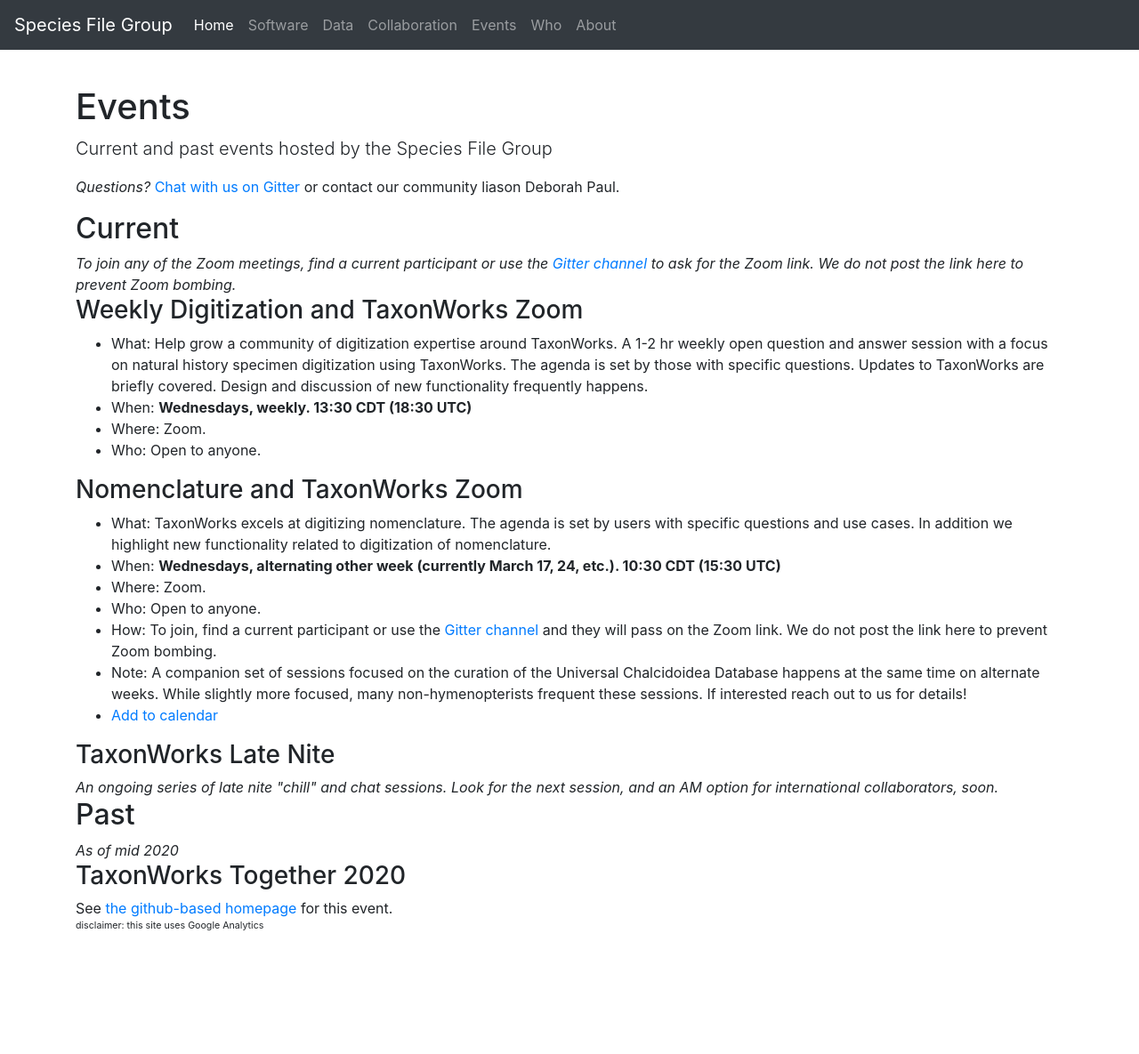
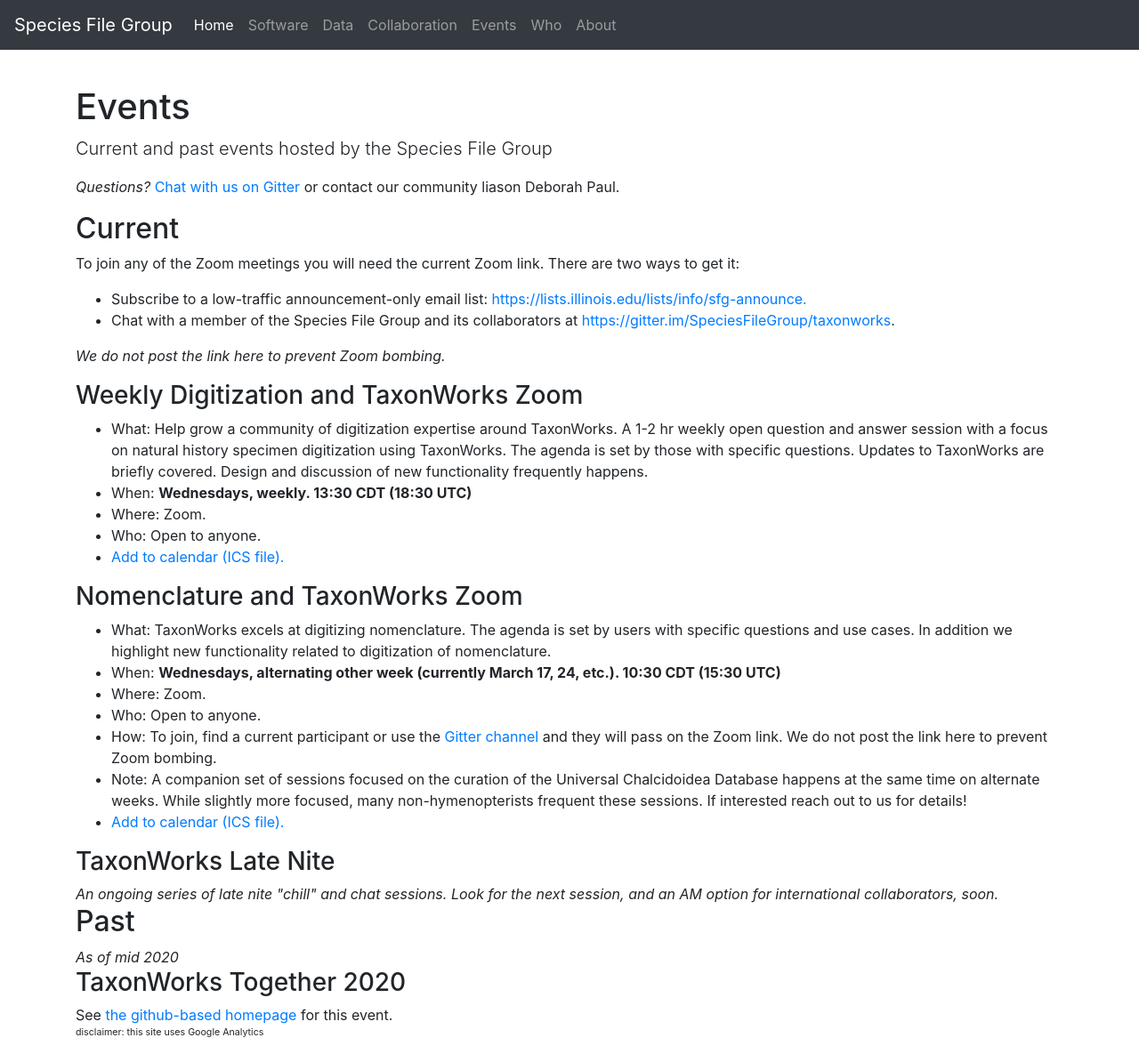
Before and after one commit to pnhogan/speciesfilegroup.github.io, a Jekyll site: the page built from events.html, in a window 1280 px wide and 1185 px high. Shown: the whole window at 89% size. Built offline with Jekyll 4.4.1, drawn with Linux system fonts in a browser that asks for light colours.

Commit message:
Update events.html
Link to listserv.  Link to ics.

```diff
--- a/events.html
+++ b/events.html
@@ -12,8 +12,13 @@
 
 <h2> Current </h2>
 
-<em>To join any of the Zoom meetings, find a current participant or use the <a href="https://gitter.im/SpeciesFileGroup/taxonworks">Gitter channel</a> to ask for the Zoom link. We do not post the link here to prevent Zoom bombing.</em>
-<!-- <em>To join any of the Zoom meetings, subscribe to sfg-announce listserv to get the relevant Zoom links and meeting reminders.  Please use the <a href="https://gitter.im/SpeciesFileGroup/taxonworks">Gitter channel</a> to ask questions. We do not post the link here to prevent Zoom bombing.</em> -->
+<p>To join any of the Zoom meetings you will need the current Zoom link. There are two ways to get it:
+  <ul>
+    <li> Subscribe to a low-traffic announcement-only email list: <a href="https://lists.illinois.edu/lists/info/sfg-announce">https://lists.illinois.edu/lists/info/sfg-announce.</a></li>
+    <li> Chat with a member of the Species File Group and its collaborators at <a href="https://gitter.im/SpeciesFileGroup/taxonworks">https://gitter.im/SpeciesFileGroup/taxonworks</a>.
+</ul>
+<em> We do not post the link here to prevent Zoom bombing.</em>
+</p>
 
 <h3> Weekly Digitization and TaxonWorks Zoom </h3>
 <ul>
@@ -21,6 +26,7 @@
   <li>When: <b>Wednesdays, weekly. 13:30 CDT (18:30 UTC)</b></li>
   <li>Where: Zoom.  </li>
   <li>Who: Open to anyone. </li>
+  <li><a href="/calendar/digitization.ics">Add to calendar (ICS file).</a></li>
 </ul>
 
 <h3> Nomenclature and TaxonWorks Zoom </h3>
@@ -31,7 +37,7 @@
   <li>Who: Open to anyone. </li>
   <li>How: To join, find a current participant or use the <a href="https://gitter.im/SpeciesFileGroup/taxonworks">Gitter channel</a> and they will pass on the Zoom link. We do not post the link here to prevent Zoom bombing.</li>
   <li>Note: A companion set of sessions focused on the curation of the Universal Chalcidoidea Database happens at the same time on alternate weeks. While slightly more focused, many non-hymenopterists frequent these sessions. If interested reach out to us for details!</li>
-  <li><a href="/calendar/nomenclature.ics">Add to calendar</a></li>
+  <li><a href="/calendar/nomenclature.ics">Add to calendar (ICS file).</a></li>
 </ul>
 
 <h3> TaxonWorks Late Nite </h3>
```
